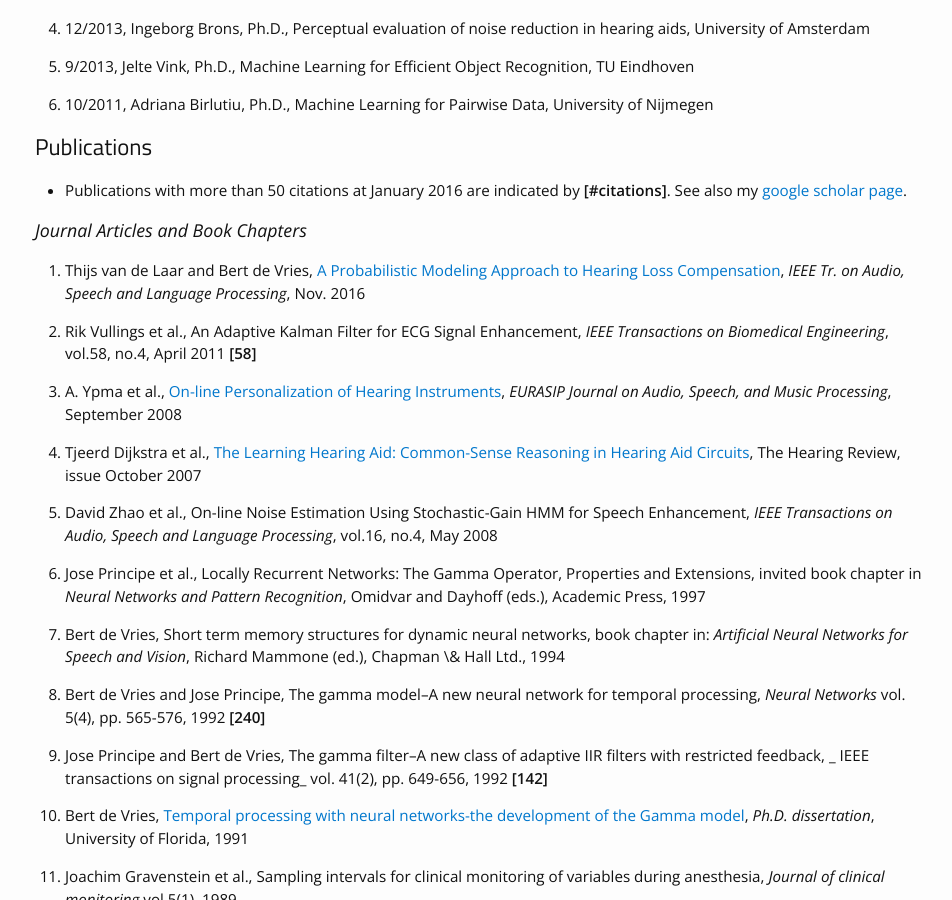
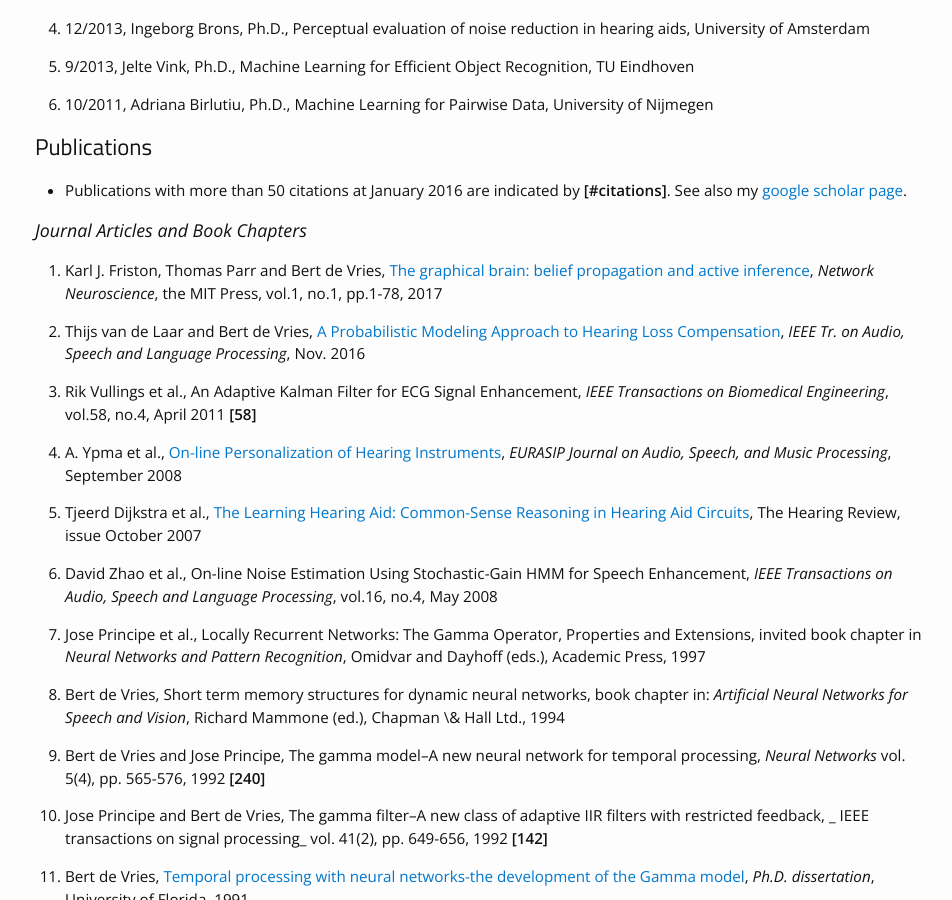
Before and after one commit to bertdv/bertdv.github.io, a Jekyll site: the page built from cv/bdevries-cv.md, in a window 1280 px wide and 900 px high, scrolled down 5370 px. Shown: the whole window, without its empty margins (160-1112 px from the left). Built offline with Jekyll 4.4.1, drawn with Linux system fonts in a browser that asks for light colours; some web fonts are replaced; our own code applies the rules of GitHub Pages for plain Markdown files.

Commit message:
added KJF paper to cv

```diff
--- a/cv/bdevries-cv.html
+++ b/cv/bdevries-cv.html
@@ -185,6 +185,7 @@ web <a href="http://bertdv.nl" class="uri">http://bertdv.nl</a></p>
 </ul>
 <h3 id="journal-articles-and-book-chapters">Journal Articles and Book Chapters</h3>
 <ol style="list-style-type: decimal">
+<li><p>Karl J. Friston, Thomas Parr and Bert de Vries, <a href="http://www.mitpressjournals.org/doi/abs/10.1162/NETN_a_00018">The graphical brain: belief propagation and active inference</a>, <em>Network Neuroscience</em>, the MIT Press, vol.1, no.1, pp.1-78, 2017</p></li>
 <li><p>Thijs van de Laar and Bert de Vries, <a href="http://arxiv.org/abs/1602.01345">A Probabilistic Modeling Approach to Hearing Loss Compensation</a>, <em>IEEE Tr. on Audio, Speech and Language Processing</em>, Nov. 2016</p></li>
 <li><p>Rik Vullings et al., An Adaptive Kalman Filter for ECG Signal Enhancement, <em>IEEE Transactions on Biomedical Engineering</em>, vol.58, no.4, April 2011 <strong>[58]</strong></p></li>
 <li><p>A. Ypma et al., <a href="http://www.hindawi.com/GetArticle.aspx?doi=10.1155/2008/183456">On-line Personalization of Hearing Instruments</a>, <em>EURASIP Journal on Audio, Speech, and Music Processing</em>, September 2008</p></li>
--- a/cv/bdevries-cv.md
+++ b/cv/bdevries-cv.md
@@ -270,6 +270,8 @@ Publications
 
 ### Journal Articles and Book Chapters
 
+1. Karl J. Friston, Thomas Parr and Bert de Vries, [The graphical brain: belief propagation and active inference](http://www.mitpressjournals.org/doi/abs/10.1162/NETN_a_00018), _Network Neuroscience_, the MIT Press, vol.1, no.1, pp.1-78, 2017
+
 1. Thijs van de Laar and Bert de Vries, [A Probabilistic Modeling Approach to Hearing Loss Compensation](http://arxiv.org/abs/1602.01345), _IEEE Tr. on Audio, Speech and Language Processing_, Nov. 2016
 
 1.  Rik Vullings et al., An Adaptive Kalman Filter for ECG Signal Enhancement, _IEEE Transactions on Biomedical Engineering_, vol.58, no.4, April 2011 **[58]**
```
Also changed, not shown: 4 other files.
